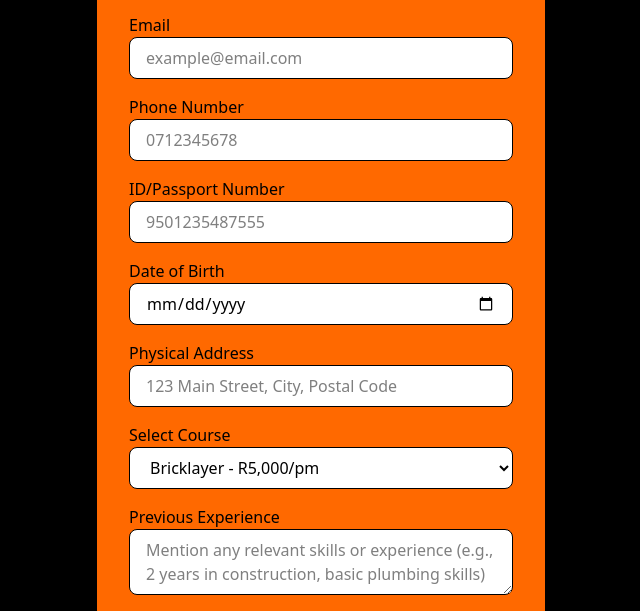
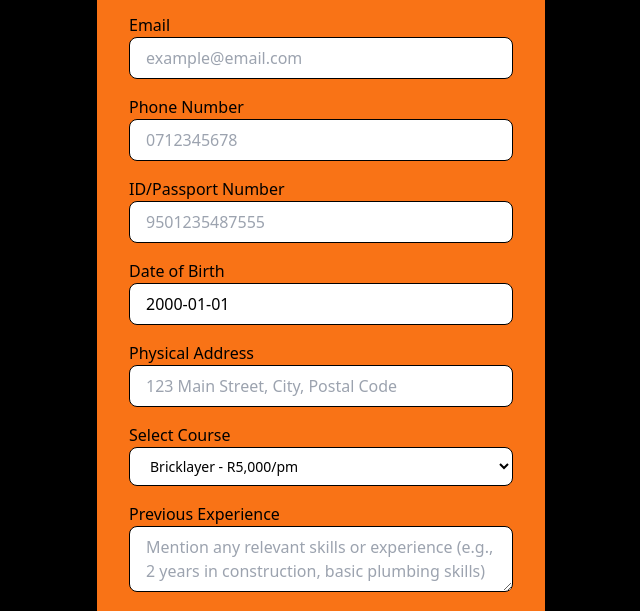
Before and after one commit to TebohoStols/user-registration, a website: page index.html in a window 1280 px wide. Shown: the part 157-768 px from the top of the page, without its empty margins (319-959 px from the left). Drawn offline with nearby package versions, Linux system fonts and the light colour scheme; files that its build step writes are made by us from their sources.

Commit message:
Code Edited

```diff
--- a/index.html
+++ b/index.html
@@ -4,10 +4,12 @@
     <meta charset="UTF-8">
     <meta name="viewport" content="width=device-width, initial-scale=1.0">
     <title>Course Registration</title>
-    <script src="https://unpkg.com/@tailwindcss/browser@4"></script>
+    <script src="https://cdn.tailwindcss.com"></script>
+    <link rel="stylesheet" href="https://cdn.jsdelivr.net/npm/flatpickr/dist/flatpickr.min.css">
+    <script src="https://cdn.jsdelivr.net/npm/flatpickr"></script>
     <link href="./dist/output.css" rel="stylesheet">
 </head>
-<body class="bg-black text-black">
+<body class="bg-black text-white">
     <div class="min-h-screen flex items-center justify-center">
         <div class="bg-orange-500 p-8 rounded-lg shadow-lg w-full max-w-md">
             <h1 class="text-2xl font-bold mb-6 text-center text-black">Course Registration</h1>
@@ -35,7 +37,7 @@
 
                 <div class="mb-4">
                     <label class="block text-black">Date of Birth</label>
-                    <input type="date" name="dob" class="w-full px-4 py-2 border border-black rounded-lg bg-white text-black focus:outline-none focus:ring-2 focus:ring-black" required>
+                    <input type="text" name="dob" placeholder="Select Date" class="w-full px-4 py-2 border border-black rounded-lg bg-white text-black focus:outline-none focus:ring-2 focus:ring-black" readonly>
                 </div>
 
                 <div class="mb-4">
@@ -46,7 +48,7 @@
                 <!-- Course-Specific Information -->
                 <div class="mb-4">
                     <label class="block text-black">Select Course</label>
-                    <select class="w-full px-4 py-2 border rounded-lg  bg-white focus:outline-none focus:ring-2 focus:ring-black" required>
+                    <select name="course" class="w-full px-4 py-2 border border-black rounded-lg bg-white text-black focus:outline-none focus:ring-2 focus:ring-black sm:text-sm">
                         <!-- Artisan Qualifications -->
                         <optgroup label="Artisan Qualifications (36 Months)">
                             <option value="bricklayer">Bricklayer - R5,000/pm</option>
@@ -66,7 +68,7 @@
                         <!-- National Certificate -->
                         <optgroup label="National Certificate">
                             <option value="plant-production">Plant Production - R1,800/pm (12 Months)</option>
-                            <option value="plant-production">Animal Production - R1,800/pm (12 Months)</option>
+                            <option value="animal-production">Animal Production - R1,800/pm (12 Months)</option>
                         </optgroup>
 
                         <!-- Firefighting and Safety -->
@@ -140,6 +142,16 @@
     </div>
 
     <script>
+
+
+         // Initialize Flatpickr for the Date of Birth field
+        flatpickr('input[name="dob"]', {
+            dateFormat: 'Y-m-d', // Format the date as YYYY-MM-DD
+            defaultDate: '2000-01-01', // Default date (optional)
+            maxDate: 'today', // Restrict selection to dates in the past
+            ariaDateFormat: 'F j, Y', // Accessible date format
+        });
+
         document.querySelector('form').addEventListener('submit', async (e) => {
             e.preventDefault();
 
```
